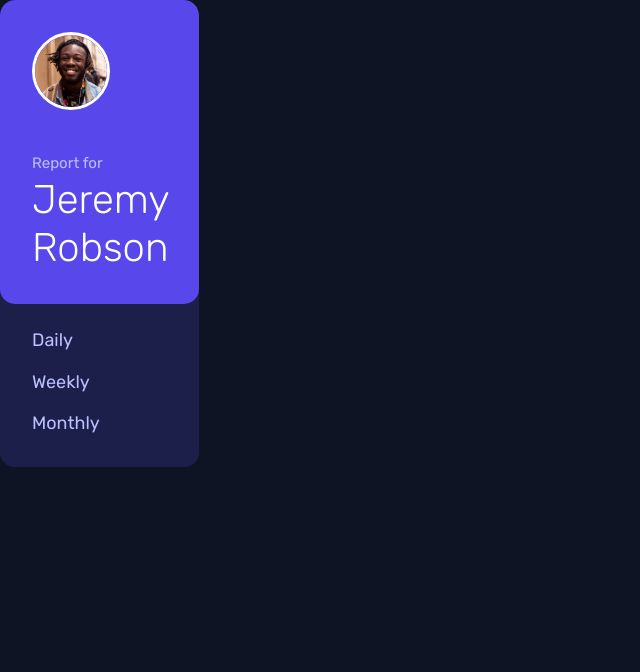
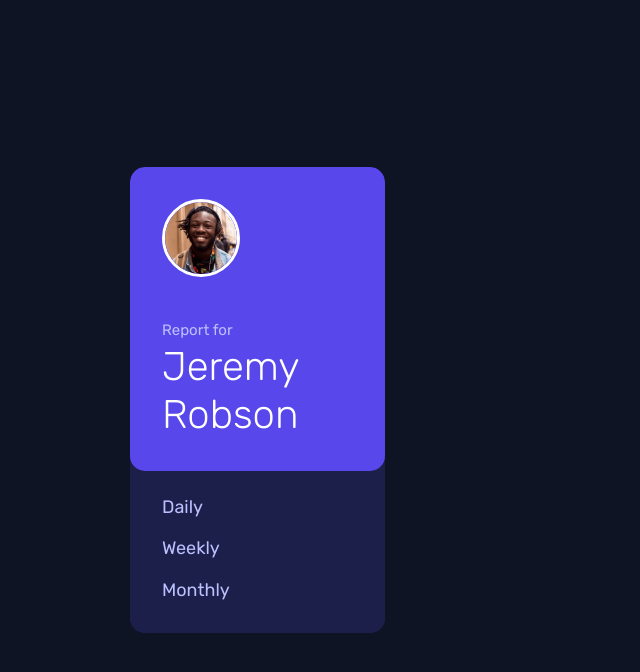
Before and after one commit to Henrique1204/Time-Tracking-Dashboard, a React (Create React App) app: page / in a window 1280 px wide. Shown: the top 672 px of the page, without its empty margins (0-640 px from the left). Built offline with nearby package versions, Linux system fonts and the light colour scheme.

Commit message:
Criar grid do App

```diff
--- a/src/Componentes/SideBar/SideBar.module.css
+++ b/src/Componentes/SideBar/SideBar.module.css
@@ -1,5 +1,4 @@
 .container {
-  max-width: fit-content;
   border-radius: var(--radius);
   background-color: var(--bg-azul-escuro);
   overflow: hidden;
--- a/src/index.css
+++ b/src/index.css
@@ -51,3 +51,11 @@ html, :root {
 body {
   background-color: var(--bg-azul-muito-escuro);
 }
+
+.App {
+  height: 100vh;
+  display: grid;
+  grid-template-columns: repeat(4, 255px);
+  align-items: center;
+  justify-content: center;
+}
```
